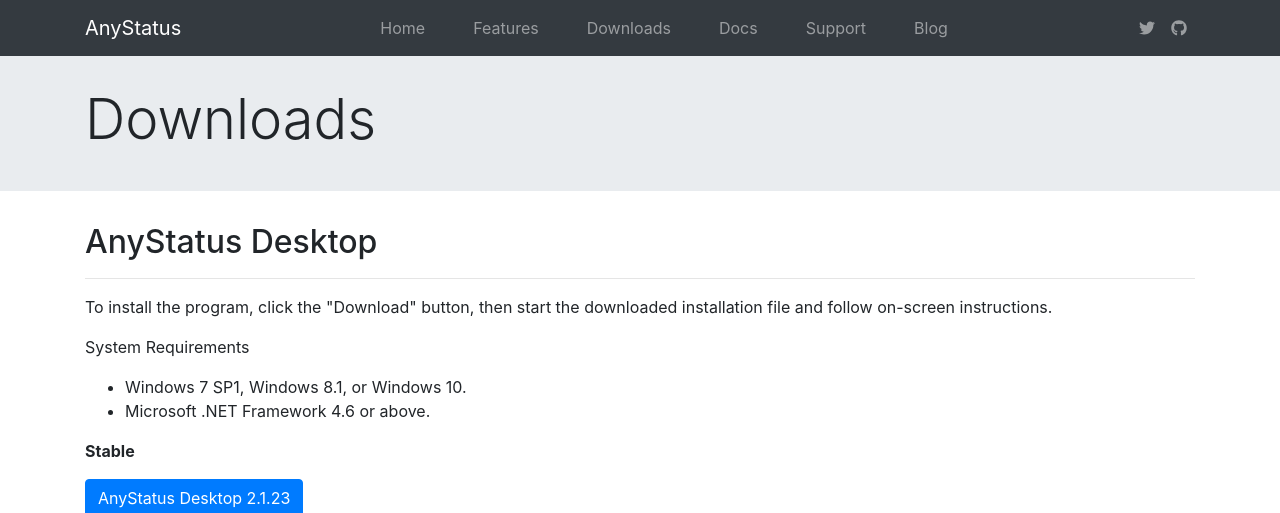
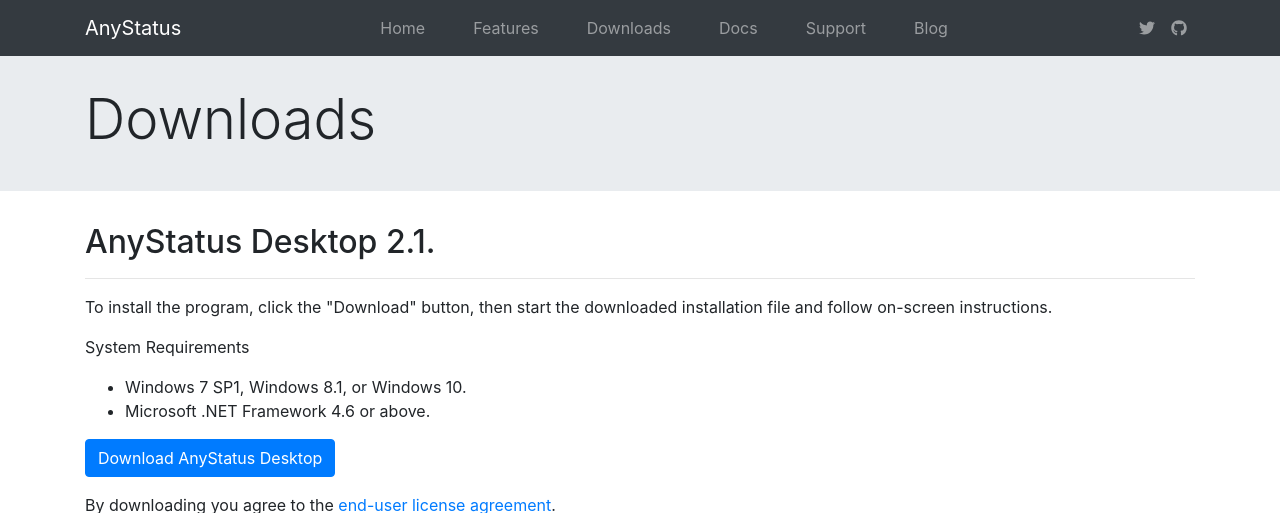
Before and after one commit to AnyStatus/anystatus.github.io, a Jekyll site: the page built from downloads/index.html, in a window 1280 px wide and 1361 px high, cut to the strip 0-513 px from the top of the window. Built offline with Jekyll 4.4.1, drawn with Linux system fonts in a browser that asks for light colours; nearby versions of some CDN libraries; some of the changed text lies outside the part shown.

Commit message:
Revert ""
This reverts commit 6ad7191bdb11d819b14613d6938596bc194705ad.

```diff
--- a/downloads/index.html
+++ b/downloads/index.html
@@ -13,18 +13,13 @@
         <li>Microsoft .NET Framework 4.6 or above.</li>
     </ul>
 </p>
-<p><b>Stable</b></p>
-<p><a href="thank-you" class="btn btn-primary" role="button" onclick="ga('send', 'event', 'Download', 'Desktop');">AnyStatus Desktop 2.1.23</a></p>
-
-<p><b>Unstable</b></p>
-<p><a href="thank-you?v=unstable" class="btn btn-danger" role="button" onclick="ga('send', 'event', 'Download', 'Desktop');">AnyStatus Desktop <span id="ver"></span></a></p>
-
+<p><a href="thank-you" class="btn btn-primary" role="button" onclick="ga('send', 'event', 'Download', 'Desktop');">Download AnyStatus Desktop</a></p>
 <p>By downloading you agree to the <a href="/eula">end-user license agreement</a>.</p>
-<p><a href="//www.microsoft.com/store/apps/9p044vpk62sb?ocid=badge"><img src="https://assets.windowsphone.com/85864462-9c82-451e-9355-a3d5f874397a/English_get-it-from-MS_InvariantCulture_Default.png" alt='English badge' style='width:150px' /></a></p>
-<br />
+<p><a href='//www.microsoft.com/store/apps/9p044vpk62sb?ocid=badge'><img src='https://assets.windowsphone.com/85864462-9c82-451e-9355-a3d5f874397a/English_get-it-from-MS_InvariantCulture_Default.png' alt='English badge' style='width:150px'/></a></p>
+<br/>
 
 <h2>AnyStatus for Visual Studio</h2>
-<hr />
+<hr/>
 <p>Requires Visual Studio 2015 or 2017.</p>
 <p><a class="btn btn-primary" href="https://marketplace.visualstudio.com/items?itemName=AlonAmsalem.AnyStatus" role="button" onclick="ga('send', 'event', 'Download', 'Visual Studio');">Download AnyStatus from Visual Studio Marketplace</a></p>
 <p>By downloading you agree to the <a href="/eula">end-user license agreement</a>.</p>
```
Also changed, not shown: other parts of downloads/index.html (+1 -1 lines), downloads/thank-you.html (+3 -7 lines).
